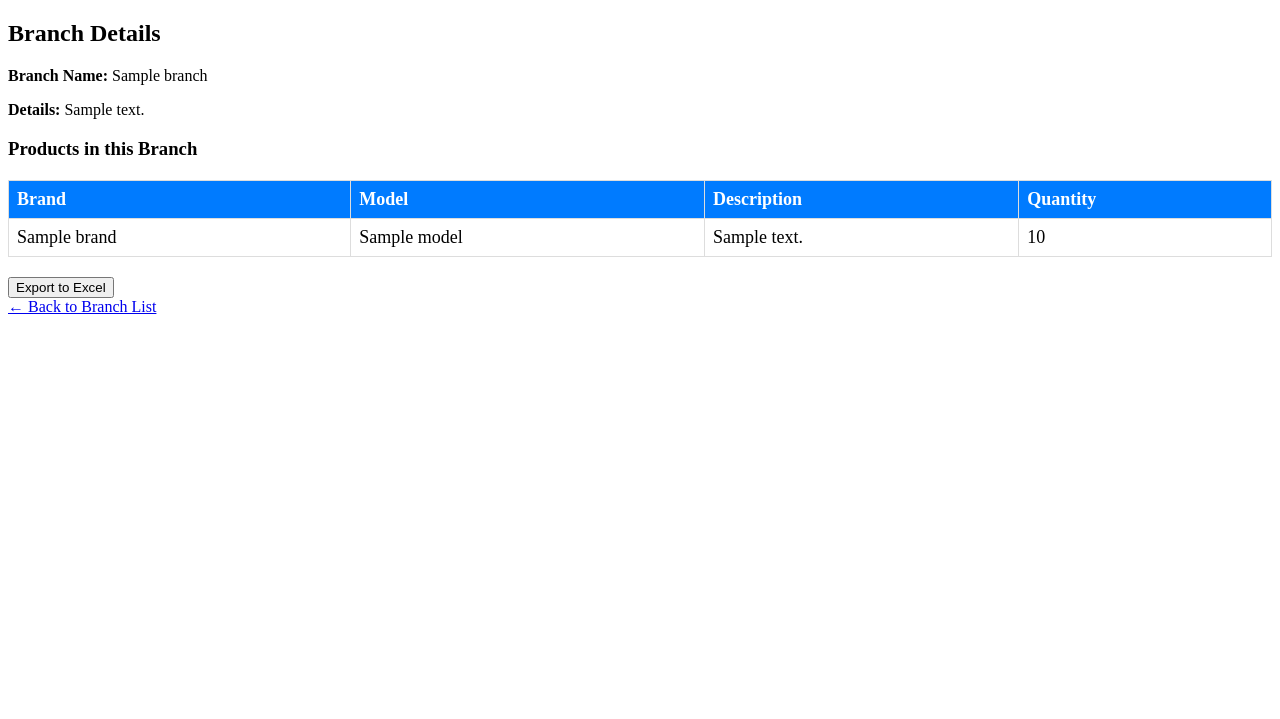
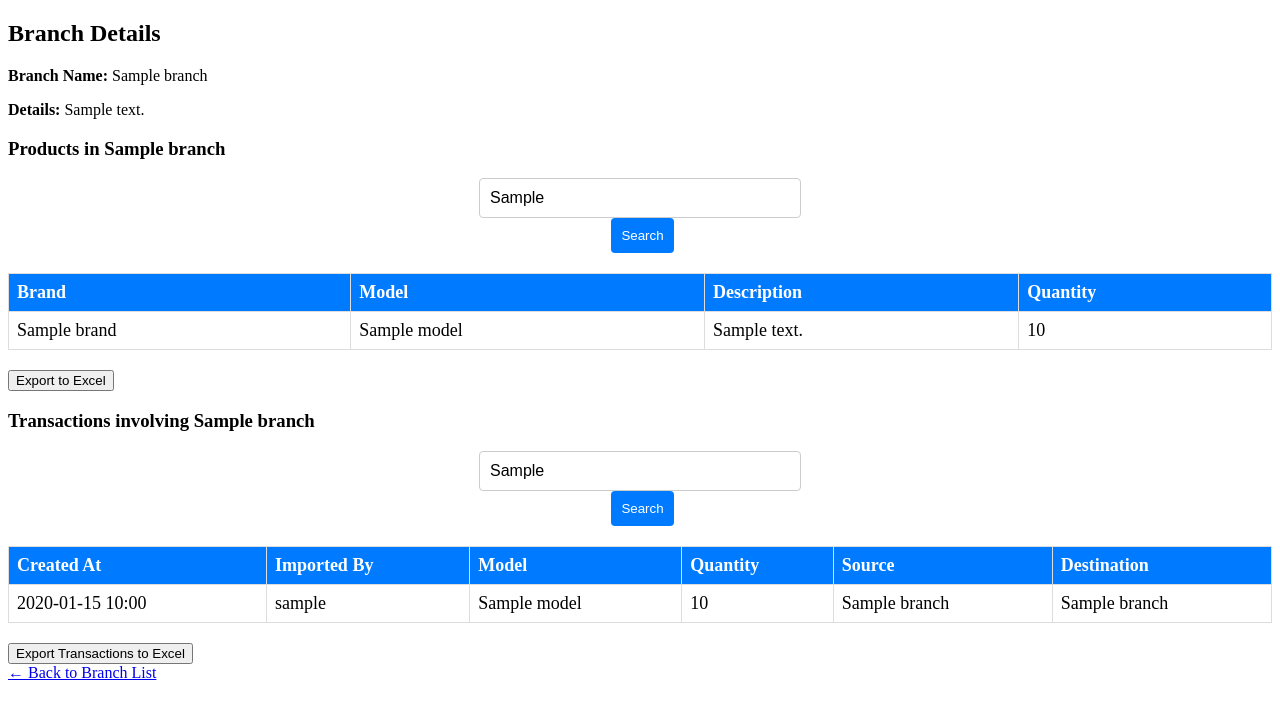
Before and after one commit to 6410615139/Stock, a Django app: template templates/view_branch_details.html in a window 1280 px wide. Shown: the part 46-765 px from the top of the page. Run offline with Django 5.2, Linux system fonts and the light colour scheme; the template is opened without the code that fills it: most values are stand-ins (such as "Sample title", 1, 10 or a date in 2020); some libraries are stand-ins or nearby versions.

Commit message:
Feat branch detail search bar, no test yet

```diff
--- a/templates/view_branch_details.html
+++ b/templates/view_branch_details.html
@@ -1,5 +1,6 @@
 {% extends 'base.html' %}
 {% load static %}
+
 {% block title %}Branch Details{% endblock %}
 
 {% block style %}
@@ -15,7 +16,15 @@
     <p><strong>Details:</strong> {{ branch.details }}</p>
 </div>
 
-<h3>Products in this Branch</h3>
+<h3>Products in {{ branch.branch }}</h3>
+
+<div class="search-bar">
+    <form method="get" action="">
+        <input type="text" name="product_q" placeholder="Search products..." value="{{ product_q|default:'' }}">
+        <input type="hidden" name="txn_q" value="{{ txn_q|default:'' }}">
+        <button type="submit">Search</button>
+    </form>
+</div>
 
 {% if products %}
 <table class="table">
@@ -39,14 +48,58 @@
     </tbody>
 </table>
 
-<!-- Export to Excel button -->
-<a href="{% url 'export_to_excel' 'branchproducts' %}?branch__branch={{ branch.branch|urlencode }}">
+<a href="{% url 'export_to_excel' 'branchproducts' %}?branch__branch={{ branch.branch|urlencode }}&model__model__icontains={{ product_q|urlencode }}">
     <button>Export to Excel</button>
 </a>
 
 {% else %}
-<p>No products available in this branch.</p>
+<p>No products available in {{ branch.branch }}.</p>
 {% endif %}
+
+<h3>Transactions involving {{ branch.branch }}</h3>
+
+<div class="search-bar">
+    <form method="get" action="">
+        <input type="text" name="txn_q" placeholder="Search transactions..." value="{{ txn_q|default:'' }}">
+        <input type="hidden" name="product_q" value="{{ product_q|default:'' }}">
+        <button type="submit">Search</button>
+    </form>
+</div>
+
+{% if transactions %}
+<table class="table">
+    <thead>
+        <tr>
+            <th>Created At</th>
+            <th>Imported By</th>
+            <th>Model</th>
+            <th>Quantity</th>
+            <th>Source</th>
+            <th>Destination</th>
+        </tr>
+    </thead>
+    <tbody>
+        {% for t in transactions %}
+        <tr>
+            <td>{{ t.created_at|date:"Y-m-d H:i" }}</td>
+            <td>{{ t.imported_by.username|default:"—" }}</td>
+            <td>{{ t.model.model }}</td>
+            <td>{{ t.quantity }}</td>
+            <td>{{ t.source.branch }}</td>
+            <td>{{ t.destination.branch }}</td>
+        </tr>
+        {% endfor %}
+    </tbody>
+</table>
+
+<a href="{% url 'export_to_excel' 'transactions' %}?{{ txn_q|urlencode }}&source__branch={{ branch.branch|urlencode }}&destination__branch={{ branch.branch|urlencode }}">
+    <button>Export Transactions to Excel</button>
+</a>
+
+{% else %}
+<p>No transactions found for this branch.</p>
+{% endif %}
+
 <br>
 <a href="{% url 'view_branch_list' %}">← Back to Branch List</a>
 {% endblock %}
```
Also changed, not shown: products/views.py (+25 -6 lines).
